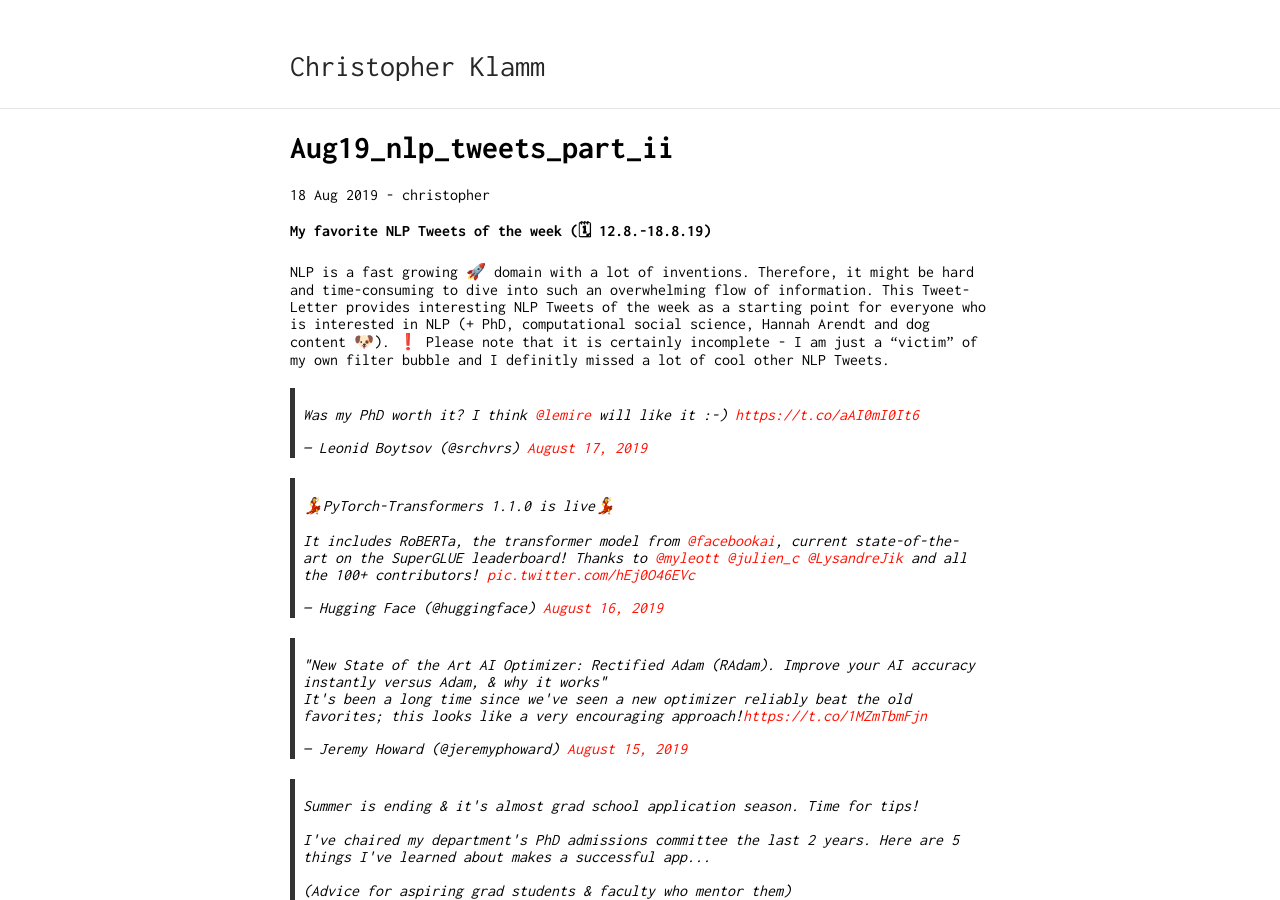
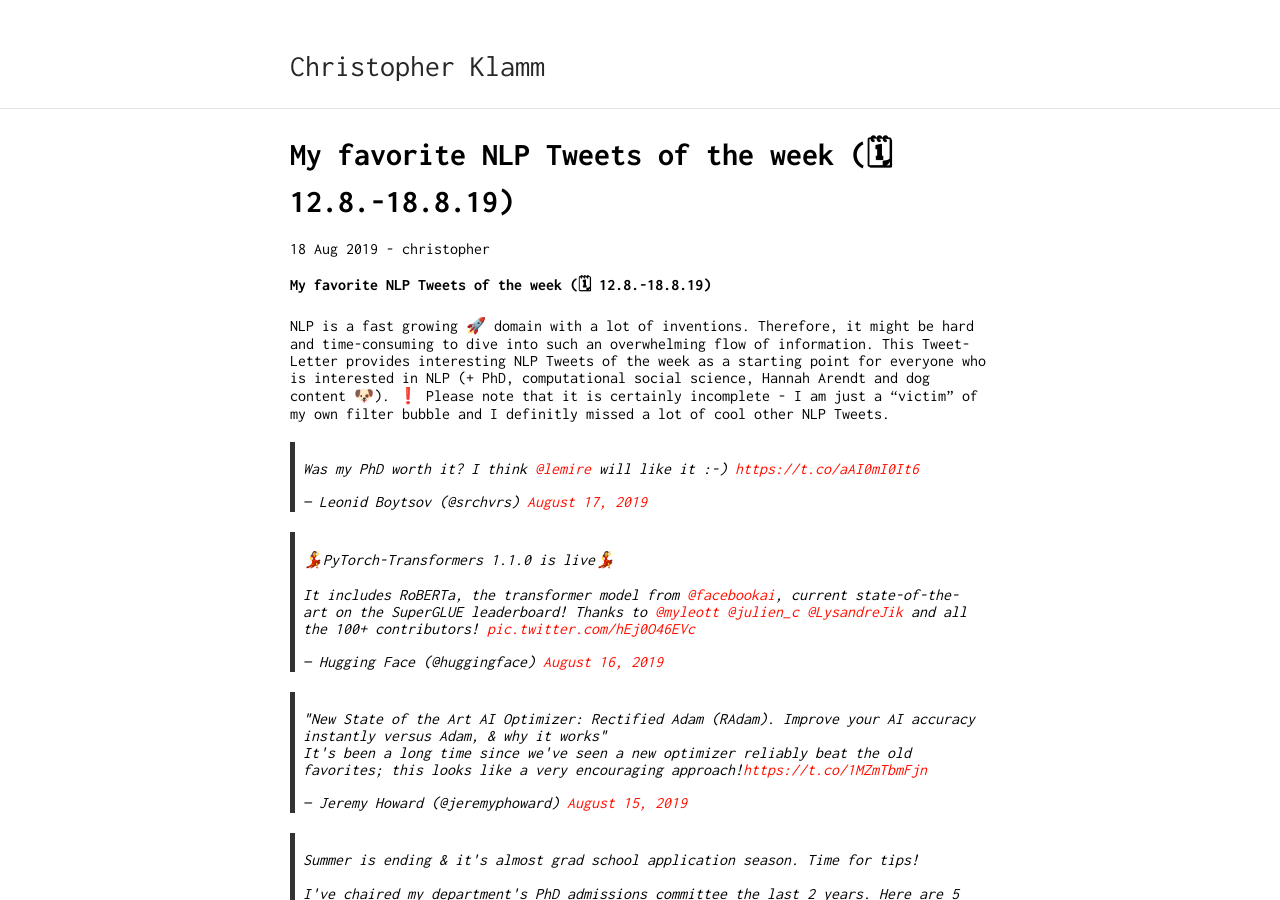
Before and after one commit to chkla/gitPage, a Jekyll site: the page built from _posts/2019-08-18-Aug19_NLP_Tweets_Part_II.md, in a window 1280 px wide and 900 px high. Built offline with Jekyll 4.4.1, drawn with Linux system fonts in a browser that asks for light colours; comment, search, counter and statistics services are not loaded.

Commit message:
Update 2019-08-18-Aug19_NLP_Tweets_Part_II.md

```diff
--- a/_posts/2019-08-18-Aug19_NLP_Tweets_Part_II.md
+++ b/_posts/2019-08-18-Aug19_NLP_Tweets_Part_II.md
@@ -1,5 +1,6 @@
 ---
 layout: post
+title: My favorite NLP Tweets of the week (🗓 12.8.-18.8.19)
 author: christopher
 ---
 
```
